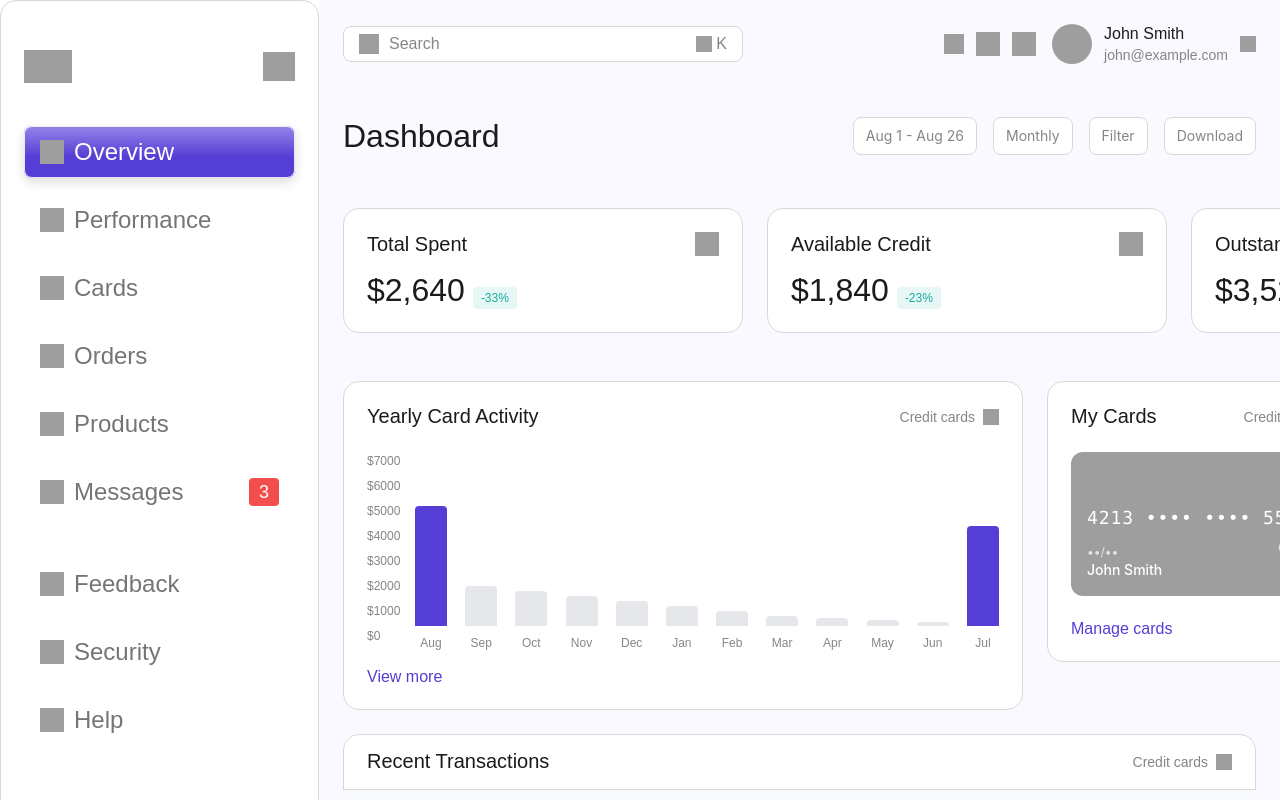
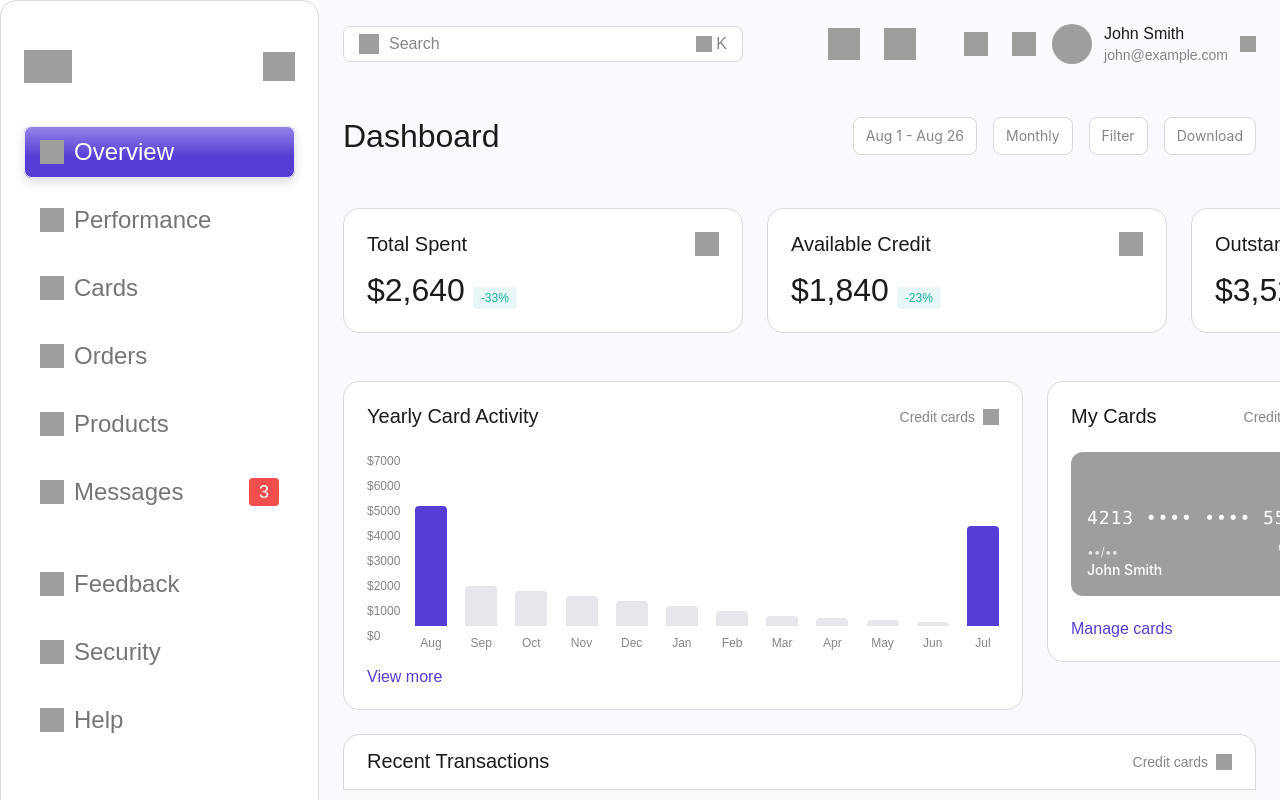
Before and after one commit to druxsas/radashboard, a React (Create React App) app: page / in a window 1280 px wide. Shown: the top 800 px of the page. Built offline with nearby package versions, Linux system fonts and the light colour scheme.

Commit message:
fix: correct header icons display - separate share and plus icons
- Replace single combined icon with individual share-2 and circle-plus icons
- Fix icon positioning and spacing according to Figma design
- Use correct MCP server assets for pixel-perfect fidelity

```diff
--- a/src/components/Header.js
+++ b/src/components/Header.js
@@ -1,6 +1,7 @@
 const imgLucideSearch = "http://localhost:3845/assets/adf36b926cc84090deff5c290eee9ff1166bd461.svg";
 const imgLucideCommand = "http://localhost:3845/assets/bc60a69c56ab2e27fd8c52f057e351b217da817a.svg";
-const imgIconsGroup = "http://localhost:3845/assets/f672a3dee0c4390562e3d2aba26a8f005aad69d2.svg";
+const imgLucideShare2 = "http://localhost:3845/assets/807da57139472d57e4cfa50d38fa4f9d1d062dea.svg";
+const imgLucideCirclePlus = "http://localhost:3845/assets/64d3e84ef1f464ad5b89ef15195d23a82f3a0bdd.svg";
 const imgLucideBell = "http://localhost:3845/assets/54ddbdc329024718c40ca278e14533bad1cc248a.svg";
 const imgLucideCalendar = "http://localhost:3845/assets/3c4fc9b343f99e6078ba2877eb57496466d58fbb.svg";
 const imgLucideChevronDown = "http://localhost:3845/assets/984f82070703438f39d9e0d403989bb7e372346d.svg";
@@ -30,10 +31,15 @@ export default function Header() {
 
       {/* Right Side */}
       <div className="content-stretch flex gap-4 items-center justify-start relative shrink-0" data-node-id="17:74">
-        {/* Icons */}
-        <div className="content-stretch flex gap-3 items-center justify-start relative shrink-0" data-node-id="17:75">
-          <div className="relative shrink-0 size-5" data-name="icons-group" data-node-id="17:76">
-            <img alt="" className="block max-w-none size-full" src={imgIconsGroup} />
+        {/* Icons Group */}
+        <div className="content-stretch flex gap-6 items-center justify-start relative shrink-0">
+          <div className="relative h-10 w-28 flex items-center gap-6" data-name="icons-group" data-node-id="17:73">
+            <div className="relative h-8 w-8" data-name="lucide/share-2" data-node-id="17:74">
+              <img alt="" className="block max-w-none size-full" src={imgLucideShare2} />
+            </div>
+            <div className="relative h-8 w-8" data-name="lucide/circle-plus" data-node-id="17:78">
+              <img alt="" className="block max-w-none size-full" src={imgLucideCirclePlus} />
+            </div>
           </div>
           <div className="relative shrink-0 size-6" data-name="lucide/bell" data-node-id="17:77">
             <img alt="" className="block max-w-none size-full" src={imgLucideBell} />
```
